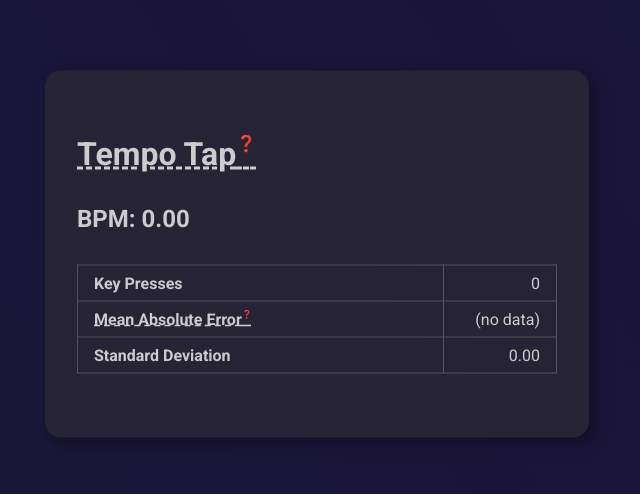
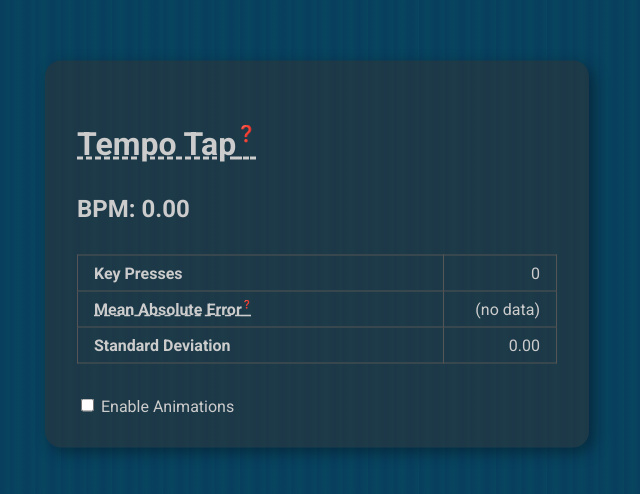
Before and after one commit to samoldenburg/tempo-tap, a Vue app: page / in a window 1280 px wide. Shown: the part 146-640 px from the top of the page, without its empty margins (323-963 px from the left). Built offline with nearby package versions, Linux system fonts and the light colour scheme.

Commit message:
need to stop

```diff
--- a/src/App.vue
+++ b/src/App.vue
@@ -13,6 +13,7 @@ type Timing = {
 
 let resetTimeout: number | undefined;
 let timing: Timing[] = [];
+let animationsEnabled: Ref<boolean, boolean> = ref(false);
 let wasReset: Ref<boolean, boolean> = ref(false);
 let bpm: Ref<number, number> = ref(0);
 let mae: Ref<number, number> = ref(0);
@@ -68,9 +69,11 @@ const doAnimating = (ints: number[], avg: number) => {
     const duration = avg / 1000 * (1 / ANIMATION_RATE); // ms->s, apply rate
     const pageWrap = wrapRef.value as unknown as HTMLElement;
     if (pageWrap) {
-      pageWrap.style.animationDuration = `0s`; // Dynamically set animation speed
-      pageWrap.style.animationDuration = `${duration}s`; // Dynamically set animation speed
-      if (!pageWrap.classList.contains('pulsing')) {
+      pageWrap.style.animationDuration = `0s`;
+      pageWrap.style.animationDuration = `${duration}s`;
+
+      // only change the class list if animations are enabled
+      if (!pageWrap.classList.contains('pulsing') && animationsEnabled.value) {
         pageWrap.classList.add('pulsing');
       }
     }
@@ -109,6 +112,19 @@ watch(timing, () => {
     }
   }
 })
+
+watch(animationsEnabled, (v) => {
+  if (v === false) {
+    const pageWrap = wrapRef.value as unknown as HTMLElement;
+    pageWrap.classList.remove('pulsing');
+    return;
+  }
+
+  if (bpm) {
+    const pageWrap = wrapRef.value as unknown as HTMLElement;
+    pageWrap.classList.add('pulsing');
+  }
+})
 </script>
 
 <template>
@@ -136,15 +152,37 @@ watch(timing, () => {
         </tbody>
       </table>
 
+      <div class="controls">
+        <label><input type="checkbox" id="checkbox" v-model="animationsEnabled" /> Enable Animations</label>
+      </div>
     </div>
   </div>
 </template>
 
 <style lang="scss" scoped>
 @keyframes pulse {
-  0%{background-position:0% 38%}
-  50%{background-position:100% 63%}
-  100%{background-position:0% 38%}
+  0%{
+    background-position:0% 33%
+  }
+  25%{
+  --lightness: 20%;
+  }
+  50%{
+    background-position:100% 67%;
+    // LOL
+    --angle: 12deg;
+    --degreeshift: 20;
+    --saturation: 50%;
+    --movement: 90%;
+    --lightness: 20%;
+    --basehue: 40;
+  }
+  75%{
+  --lightness: 20%;
+  }
+  100%{
+    background-position:0% 33%
+  }
 }
 
 .pulsing {
@@ -155,10 +193,14 @@ watch(timing, () => {
 
 #page-wrap {
   // lol i spent way more time playing with these numbers for fun than i care to admit
-  --basehue: 230;
-  --degreeshift: 40;
-  --saturation: 45%;
-  --lightness: 15%;
+  --basehue: 200;
+  --degreeshift: 5;
+  --saturation: 85%;
+  --lightness: 20%;
+  --movement: 2%;
+  --angle: 90deg;
+
+
   --highlight: hsl(calc(var(--basehue) + (var(--degreeshift) / 2)), var(--saturation), var(--lightness));
   --shadow: hsl(calc(var(--basehue) - (var(--degreeshift) / 2)), var(--saturation), var(--lightness));
 
@@ -170,8 +212,8 @@ watch(timing, () => {
   padding: 0;
   margin: 0;
   box-sizing: border-box;
-  background: linear-gradient(236deg, var(--highlight), var(--shadow), var(--highlight), var(--shadow));
-  background-size: 800% 800%;
+  background: linear-gradient(var(--angle), var(--highlight), var(--shadow), var(--highlight), var(--shadow));
+  background-size: var(--movement) var(--movement);
   color: #ccc;
 
   &:focus {
```
Also changed, not shown: 5 other files (tests, documents, lock files or other folders).
